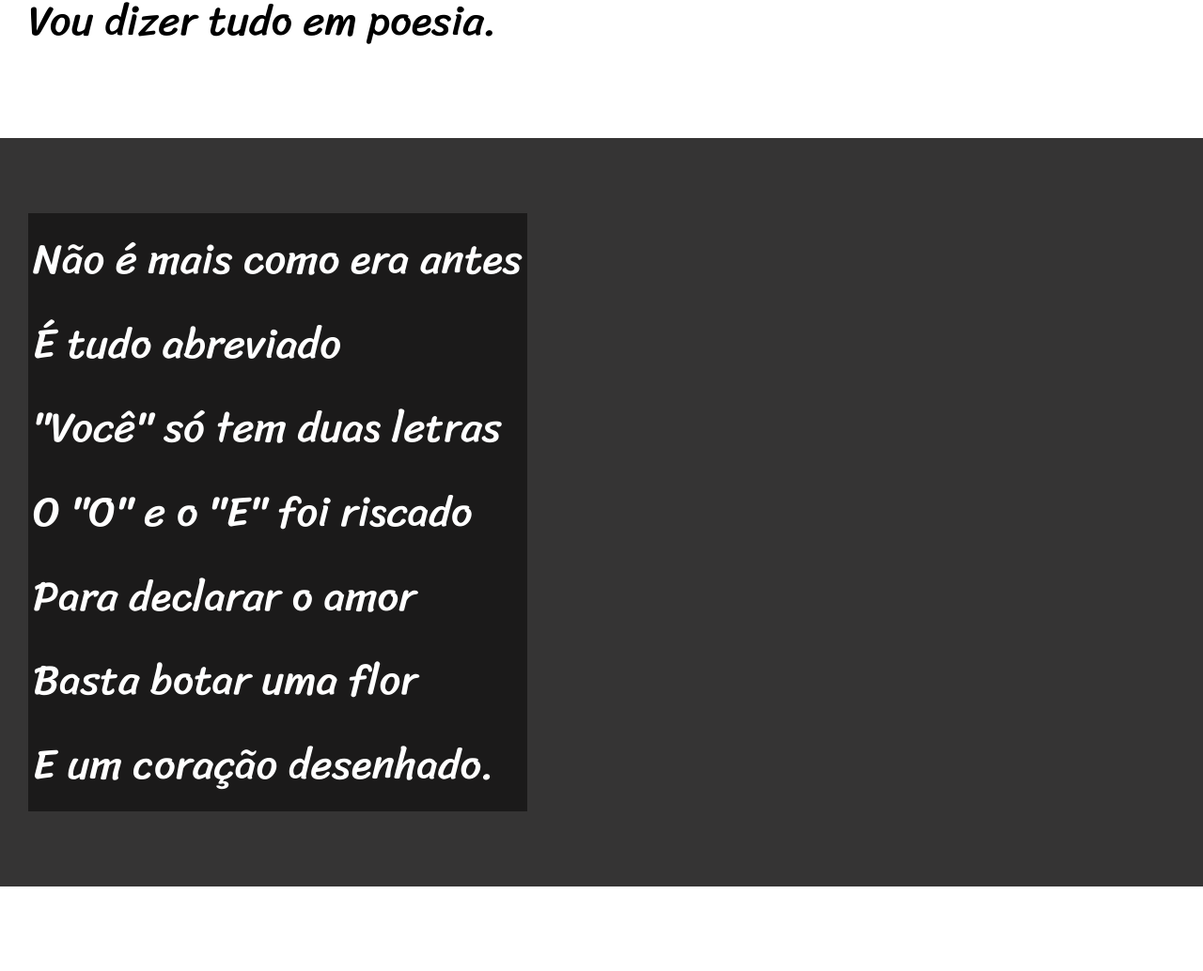
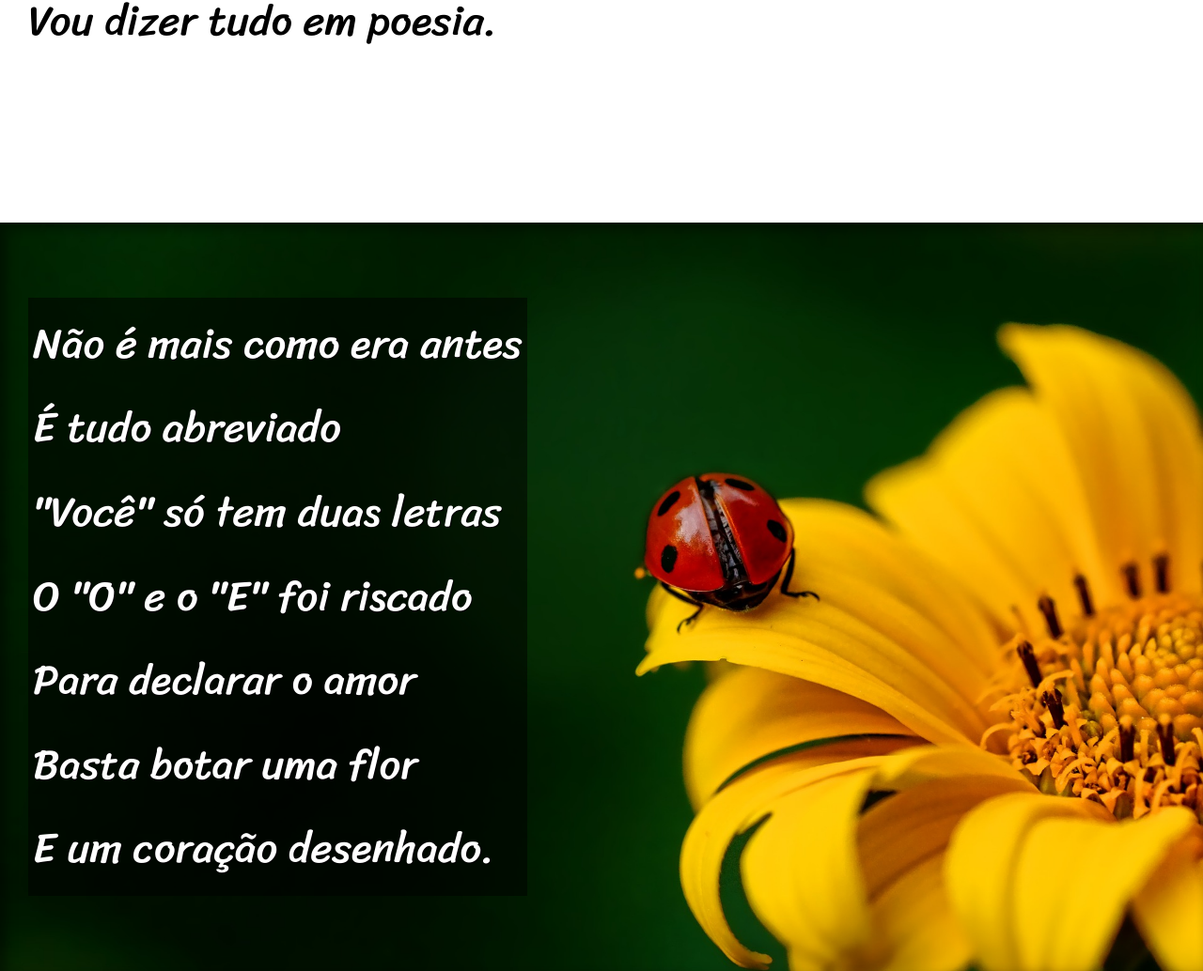
Before and after one commit to Niiick013/html-css, a plain HTML site: page desafios/d012/index.html in a window 1280 px wide. Shown: the part 900-1934 px from the top of the page at 94% size. Drawn offline with Linux system fonts and the light colour scheme.

Commit message:
Finalizando o projeto Cordel

```diff
--- a/desafios/d012/estilo/style.css
+++ b/desafios/d012/estilo/style.css
@@ -62,6 +62,10 @@ section {
     font-size: 3.5vw;
 }
 
+section > p {
+    padding-bottom: 2em;
+}
+
 section.normal {
     background-color: white;
     color: black;
@@ -70,12 +74,26 @@ section.normal {
 section.imagem {
     background-color: rgb(53, 52, 52);
     color: white;
+    box-shadow: inset 6px 6px 13px 0px rgb(0, 0, 0, 0.473);
+    background-size: cover;
+    background-attachment: fixed;
+    /* faz o efeito parallax*/
 }
 
 section.imagem > p {
     display: inline-block;
     padding: 5px;
-    background-color: rgba(0, 0, 0, 0.493);
+    background-color: rgba(0, 0, 0, 0.514);
+    text-shadow: 1px 1px 0px black;
+}
+
+section#img01 {
+    background-image: url('../imagens/background001.jpg');
+    background-position: right center;
+}
+
+section#img02 {
+    background-image: url('../imagens/background002.jpg');
 }
 
 /* rodapé */
--- a/desafios/d012/index.html
+++ b/desafios/d012/index.html
@@ -27,7 +27,7 @@
         </p>
     </section>
 
-    <section class="imagem">
+    <section class="imagem" id="img01">
         <p>
             Não é mais como era antes<br>
             É tudo abreviado<br>
@@ -61,7 +61,7 @@
         </p>
     </section>
 
-    <section class="imagem">
+    <section class="imagem" id="img02">
         <p>
             Tenho saudade das cartas<br>
             Escritas com a própria mão<br>
```
